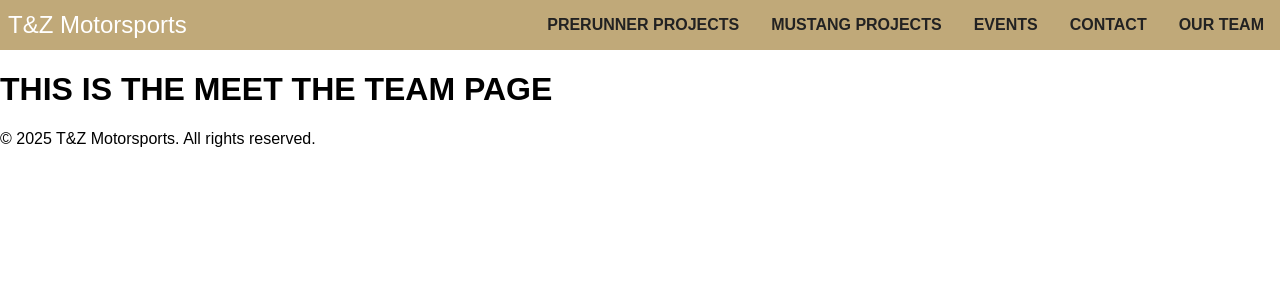
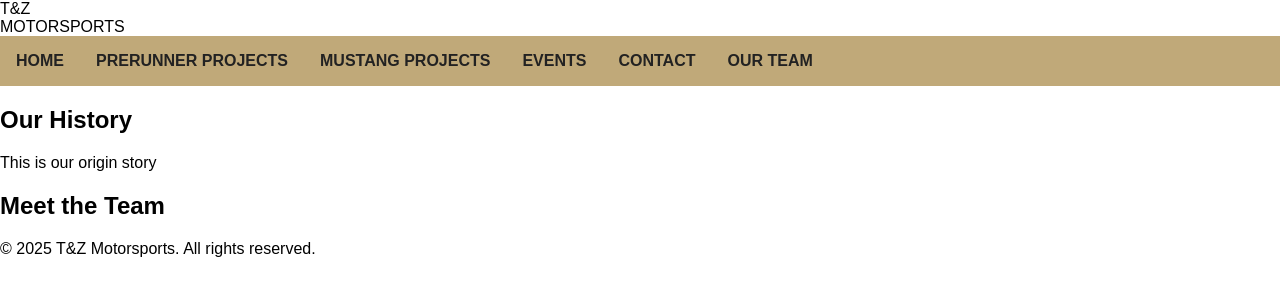
Before and after one commit to zachmichael14/tnzmotorsports, a plain HTML site: page team.html in a window 1280 px wide. Drawn offline with Linux system fonts and the light colour scheme.

Commit message:
Place footer in section-container

```diff
--- a/team.html
+++ b/team.html
@@ -4,14 +4,23 @@
     <meta charset="UTF-8">
     <link rel="stylesheet" href="styles.css">
     <script src="script.js" defer></script>
-    <title>Contact Us</title>
+    <title>Team</title>
 </head>
 
 <body>
-    <nav class="navbar">
-        <a href="index.html" class="navbar-title">
-            T&Z Motorsports
-        </a>
+    <header>
+        <div class="section-container">
+            <div class="logo-container">
+                <div>
+                    <div class="logo">T&Z</div>
+                    <div class="subtitle">MOTORSPORTS</div>
+                </div>
+            </div>
+        </div>
+    </header>
+    <!-- BEGIN NAVBAR -->
+    <nav>
+        <div class="navbar">
             <a href="#" class="navbar-hamburger">
                 <span class="bar"></span>
                 <span class="bar"></span>
@@ -19,6 +28,7 @@
             </a>
             <div class="navbar-links">
                 <ul>
+                    <li><a href="index.html">Home</a></li>
                     <li><a href="prerunner.html">Prerunner Projects</a></li>
                     <li><a href="mustang.html">Mustang Projects</a></li>
                     <li><a href="events.html">Events</a></li>
@@ -26,11 +36,31 @@
                     <li><a href="team.html">Our Team</a></li>
                 </ul>
             </div>
+        </div>
     </nav>
+    <!-- END NAVBAR -->
 
+    <!-- TEAM DESCRIPTION BEGIN -->
+    <div class="section-container">
+        <section>
+            <h2>Our History</h2>
+            <p>This is our origin story</p>
+        </section>
+    </div>
+    <!-- TEAM DESCRIPTION END -->
 
-    <h1>THIS IS THE MEET THE TEAM PAGE</h1>
+    <!-- BIOS BEGIN -->
+    <div class="section-container">
+        <section>
+            <h2>Meet the Team</h2>
+        </section>
+    </div>
+    <!-- BIOS END -->
+
+    <div class="section-container">
         <footer>
+            <!-- TODO: What type of stuff normally goes in a footer? -->
             <p>&copy; 2025 T&Z Motorsports. All rights reserved.</p>
         </footer>
+    </div>
 </body>
```
Also changed, not shown: contact.html (+19 -4 lines), events.html (+20 -5 lines), mustang.html (+20 -5 lines), prerunner.html (+20 -5 lines). Lines whose indentation alone changed are shown as unchanged.
